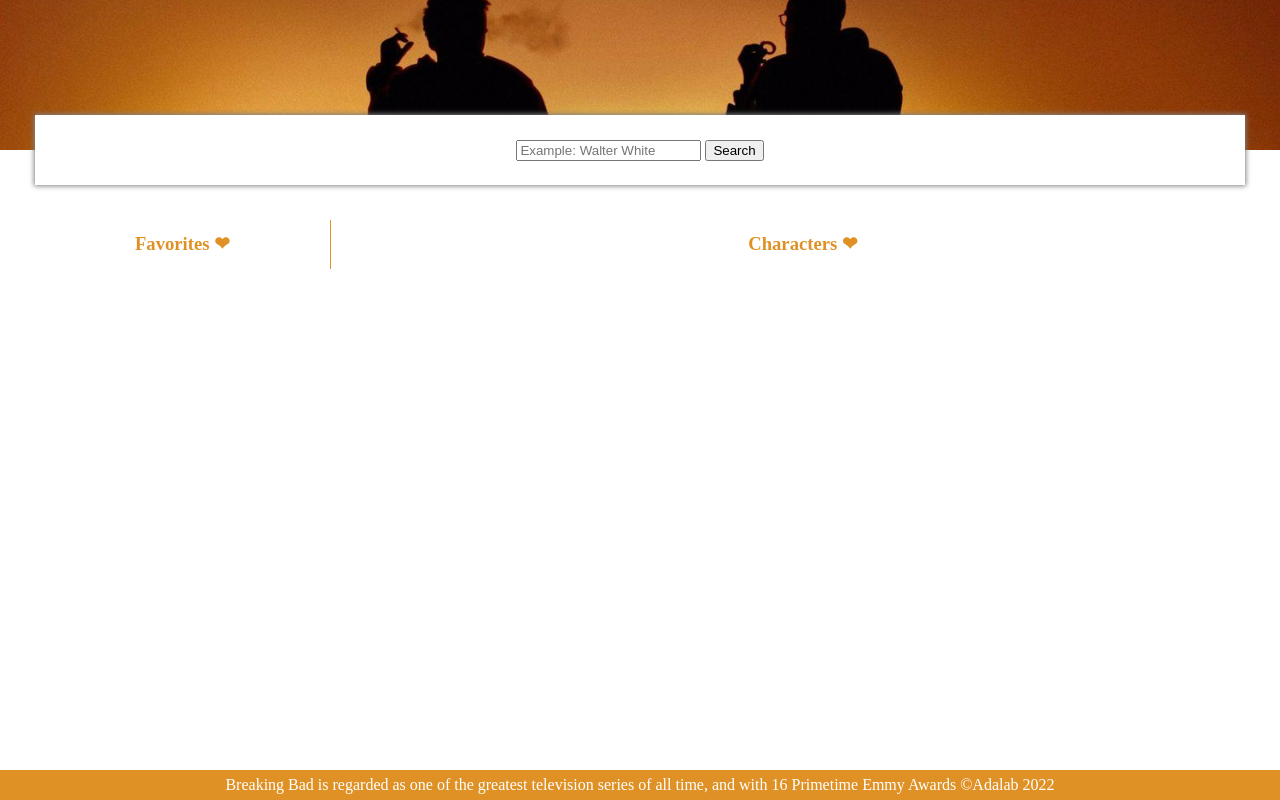
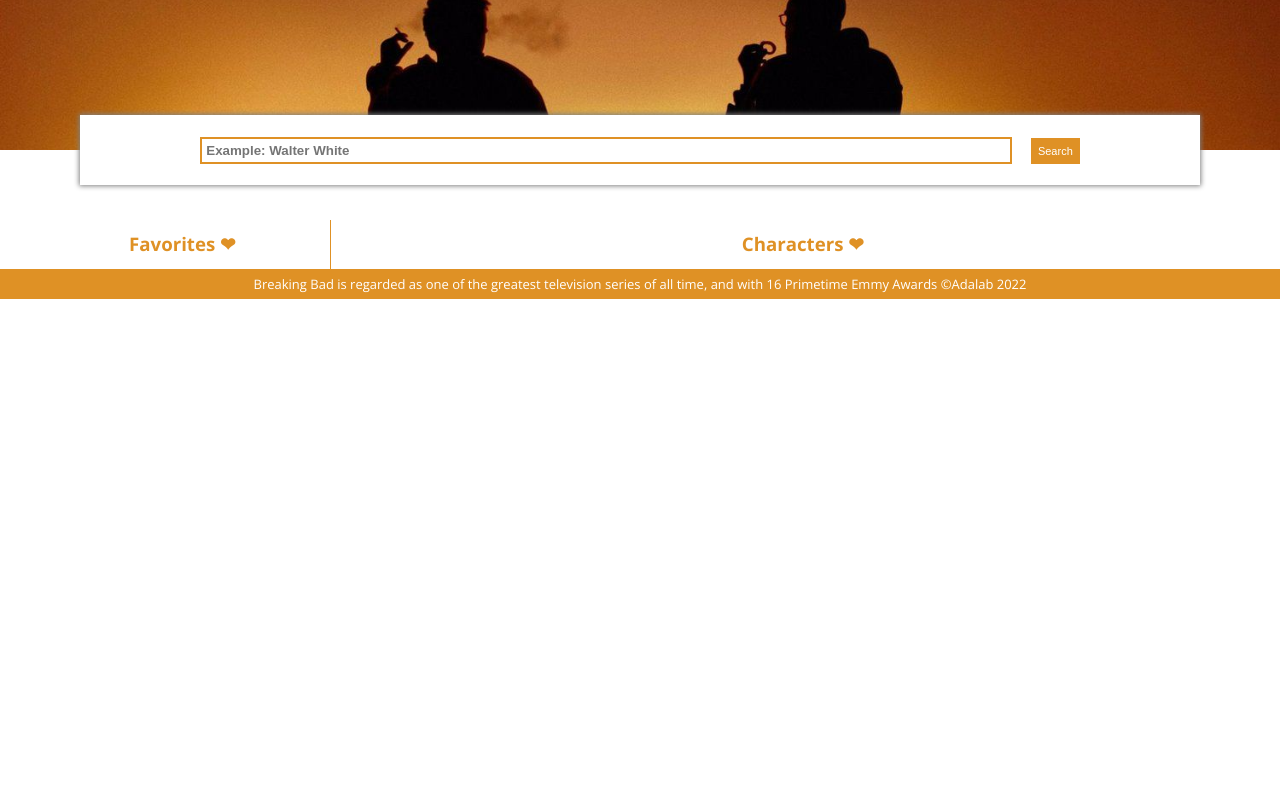
Before and after one commit to nayraromero/Breaking-Bad-Favorites, a website: page src/html/index.html in a window 1280 px wide. Drawn offline with nearby package versions, Linux system fonts and the light colour scheme; files that its build step writes are made by us from their sources; files whose address does not match are found by name.

Commit message:
bonus: improve styles

```diff
--- a/src/html/index.html
+++ b/src/html/index.html
@@ -5,11 +5,14 @@
   <meta charset="UTF-8" />
   <meta name="viewport" content="width=device-width, initial-scale=1" />
   <title>Adalab Web Starter Kit</title>
+  <link rel="preconnect" href="https://fonts.googleapis.com">
+  <link rel="preconnect" href="https://fonts.gstatic.com" crossorigin>
+  <link href="https://fonts.googleapis.com/css2?family=Open+Sans:wght@400;500;600;700&display=swap" rel="stylesheet">
   <script src="https://kit.fontawesome.com/5de51f20f1.js" crossorigin="anonymous"></script>
   <link rel="stylesheet" href="./assets/css/main.css" />
 </head>
 
-<body>
+<body class="body">
   <header class="header">
   </header>
   <nav class="nav">
--- a/src/scss/core/_variables.scss
+++ b/src/scss/core/_variables.scss
@@ -1,5 +1,8 @@
 // fonts
-
+:root {
+  font-family: 'Open Sans', sans-serif;
+  font-size: 14px;
+}
 // colors
 $orange: #df9125;
 $selected-orange: #f3dbac;
--- a/src/scss/main.scss
+++ b/src/scss/main.scss
@@ -7,18 +7,34 @@
   background-position: center;
   background-size: cover;
 }
-
 .nav {
   display: flex;
   justify-content: center;
   align-items: center;
   padding: 15px;
   box-shadow: 0px 0px 5px 1px grey;
-  margin-left: 35px;
-  margin-right: 35px;
+  margin-left: 80px;
+  margin-right: 80px;
   transform: translateY(-50%);
   background-color: white;
   height: 40px;
+  .js-input {
+    border: 2px solid $orange;
+    width: 800px;
+    padding: 4px;
+    margin-right: 15px;
+  }
+  .js-input::placeholder {
+    font-weight: bold;
+  }
+  .btn-search {
+    background-color: $orange;
+    color: white;
+    font-size: 11px;
+    border: none;
+    padding: 7px;
+    cursor: pointer;
+  }
 }
 .main {
   display: flex;
@@ -54,10 +70,8 @@
       font-weight: bold;
     }
   }
-}
   .js-list {
     display: flex;
-  justify-content: space-around;
     flex-wrap: wrap;
     gap: 15px;
   }
@@ -82,6 +96,14 @@
   .article.selected {
     background-color: $selected-orange;
   }
+  .icon {
+    transform: translateX(350%);
+    color: $orange;
+    font-size: large;
+  }
+  .icon.hidden {
+    display: none;
+  }
   .characterPhoto {
     width: 140px;
     height: 150px;
@@ -94,16 +116,9 @@
     margin-top: 5px;
     color: $grey-character;
   }
-.icon {
-  transform: translateX(350%);
-  color: $orange;
-  font-size: large;
-}
-.icon.hidden {
-  display: none;
 }
 .footer {
-  position: fixed;
+  position: sticky;
   bottom: 0;
   width: 100%;
   height: 30px;
@@ -111,4 +126,5 @@
   color: white;
   text-align: center;
   line-height: 30px;
+  font-size: small;
 }
```
Lines whose indentation alone changed are shown as unchanged.
